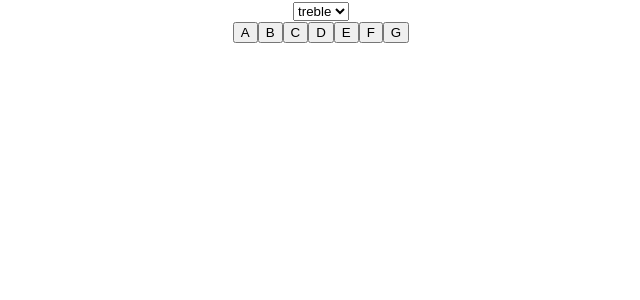
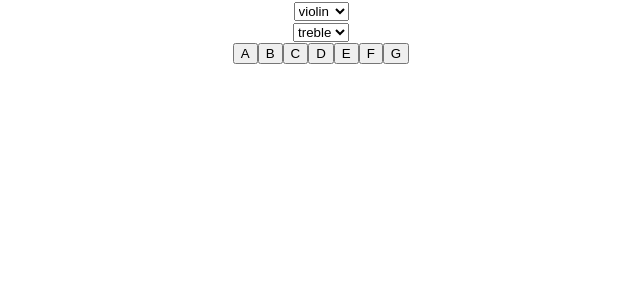
Before and after one commit to yuchida522/music-reading-game, a React (Create React App) app: page / in a window 1280 px wide. Shown: the top 300 px of the page, without its empty margins (319-959 px from the left). Built offline with nearby package versions, Linux system fonts and the light colour scheme.

Commit message:
Refactor dropdown component to be more reusable

```diff
--- a/src/App.js
+++ b/src/App.js
@@ -3,10 +3,14 @@ import './App.css';
 import Buttons from './button'
 import Dropdown from './components/Dropdown'
 
+const clefOptions = ['treble', 'alto', 'tenor', 'bass']
+const instrumentOptions = ['violin', 'cello', 'piano']
+
 function App() {
   return (
     <div className="App">
-      <Dropdown />
+      <Dropdown value={instrumentOptions} />
+      <Dropdown value={clefOptions} />
       <Buttons />
     </div>
   );
--- a/src/components/Dropdown.jsx
+++ b/src/components/Dropdown.jsx
@@ -1,21 +1,16 @@
 import React from 'react';
 
-const clefOptions = ['treble', 'alto', 'tenor', 'bass']
+// const clefOptions = ['treble', 'alto', 'tenor', 'bass']
+// const instrumentOptions = ['violin', 'cello', 'piano']
 
-function Dropdown(){
-    let clefOption;
-    const renderedOptions = [];
-    for (let i=0; i < clefOptions.length; i++) {
-        clefOption = (
-        <option value="{clefOptions[i]}">{clefOptions[i]}</option>
-        );
-        renderedOptions.push(clefOption);
-    };
+function Dropdown(props){
+    console.log("here is props: ", props)
 
     return (
         <div>
             <select name="selectClefs" id="selectClefs">
-                {renderedOptions};
+                {/* {renderedOptions}; */}
+                {props.value.map((option, i) => (<option key={i}>{option}</option>))}
             </select>
         </div>
     )
```
